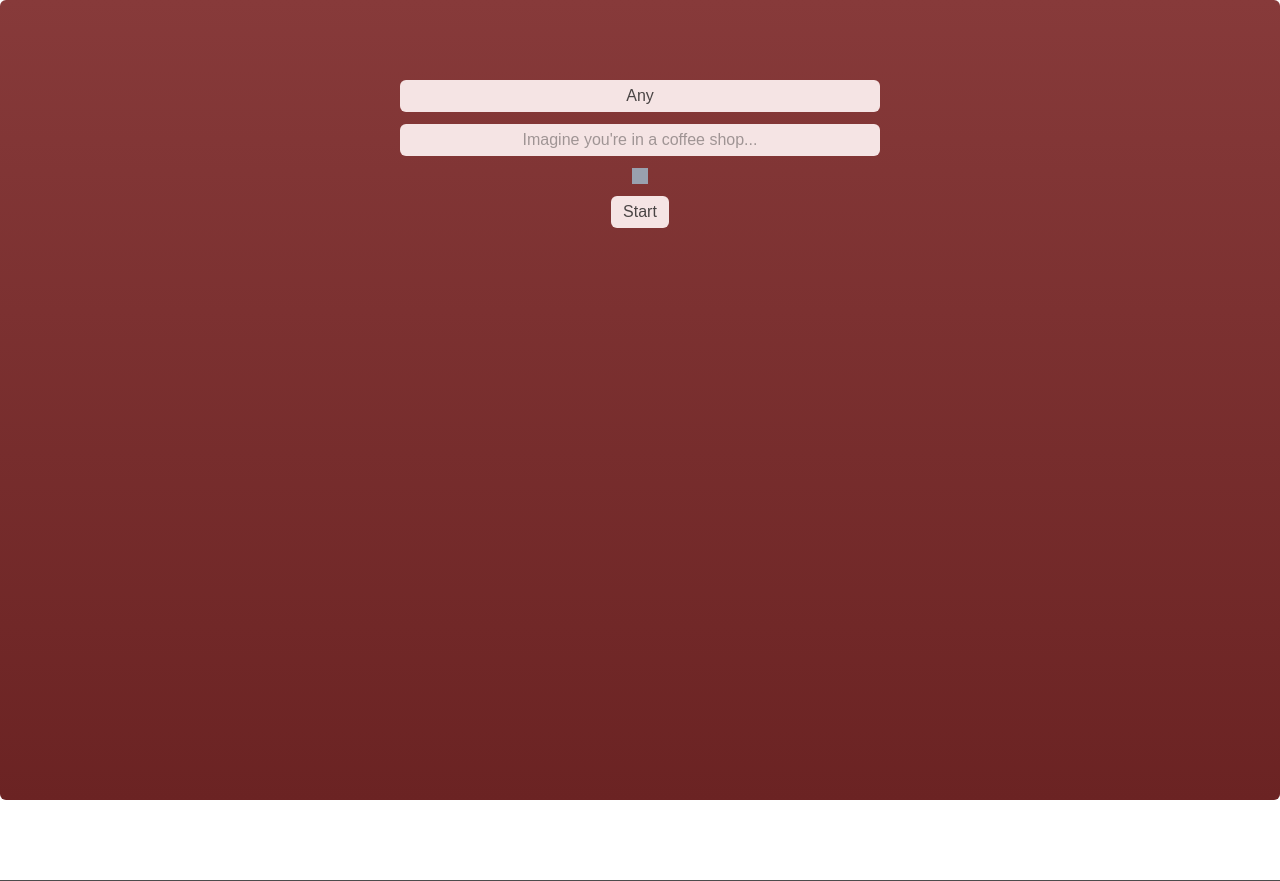
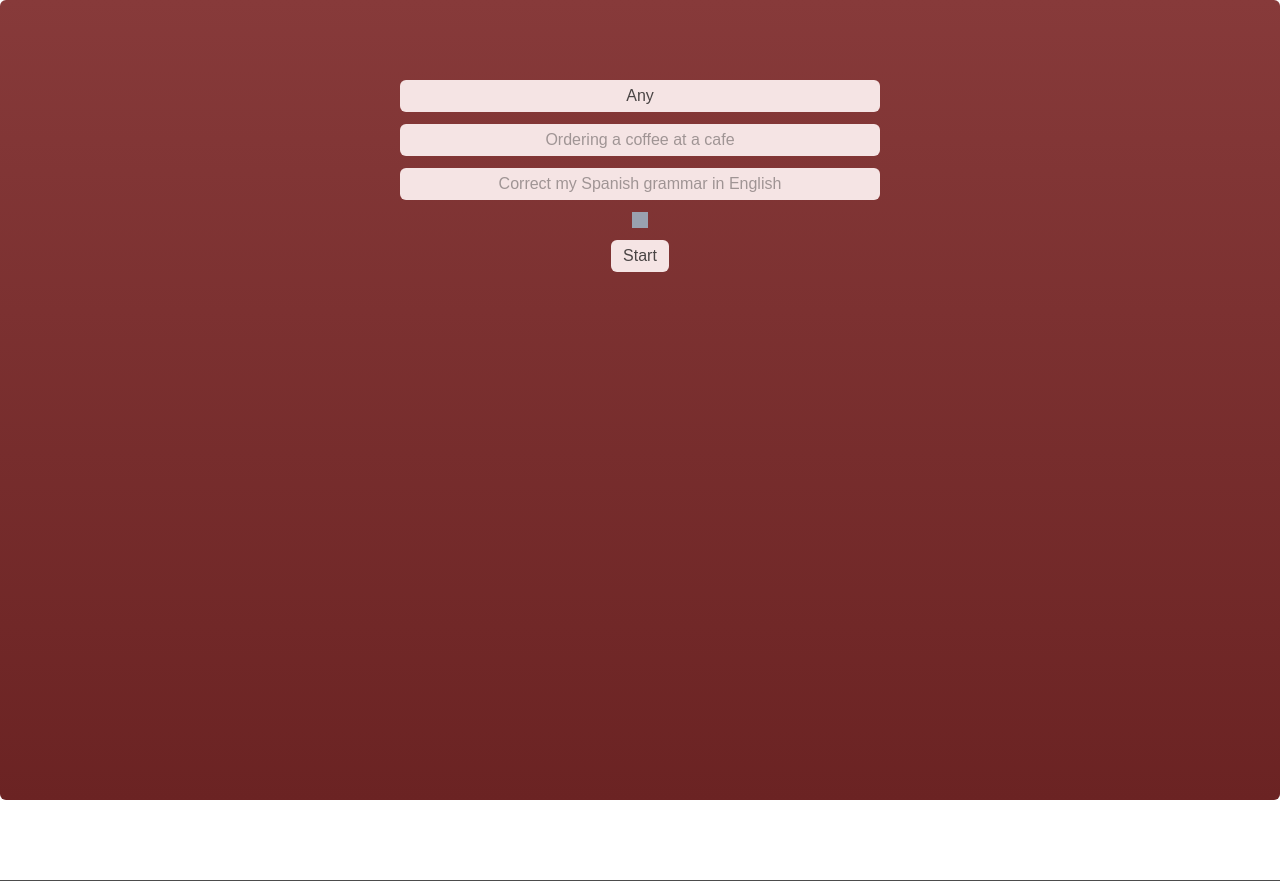
Before and after one commit to connosssss/conV, a Next.js app: page / in a window 1280 px wide. Built offline with nearby package versions, Linux system fonts and the light colour scheme.

Commit message:
Extra instructions added

```diff
--- a/app/api/generate-instructions/route.ts
+++ b/app/api/generate-instructions/route.ts
@@ -7,7 +7,7 @@ export async function POST(req: Request) {
 
   if (!apiKey) return NextResponse.json({ error: "No API key" }, { status: 500 });
 
-  const { language, scenario } = await req.json();
+  const { language, scenario, extraInstructions } = await req.json();
 
   const res = await fetch(
     `https://generativelanguage.googleapis.com/v1beta/models/gemini-3.1-flash-lite-preview:generateContent?key=${apiKey}`,
@@ -18,9 +18,11 @@ export async function POST(req: Request) {
         contents: [{
           parts: [{
             text: `Based on the language input "${language}" and the scenario "${scenario}", create a detailed system instruction for an assistant to roleplay in the scenario.
-            The AI must fully embody a character in this scenario and communicate in the specified language.
+            The AI must fully embody a character in this scenario and communicate in the specified language unless asked by the user to switch or specified in the extra instructions.
             Also determine the closest BCP-47 language code for the language input (e.g., "en-US", "es-ES", "fr-FR").
-            Return JSON with two keys: "systemInstruction" (string) and "languageCode" (string).`
+            Return JSON with two keys: "systemInstruction" (string) and "languageCode" (string).
+
+            Here is a list of extra instructions by the user, keep these a high priority: ${extraInstructions}`
           }]
         }],
         generationConfig: { responseMimeType: "application/json" }
--- a/app/page.tsx
+++ b/app/page.tsx
@@ -114,6 +114,7 @@ export default function Home() {
 
 
   const [inputScenario, setInputScenario] = useState("");
+  const [additionalInstructions, setAdditionalInstructions] = useState("");
 
 
 
@@ -210,7 +211,7 @@ export default function Home() {
       const gRes = await fetch("/api/generate-instructions", {
         method: "POST",
         headers: { "Content-Type": "application/json" },
-        body: JSON.stringify({ language, scenario: inputScenario }),
+        body: JSON.stringify({ language, scenario: inputScenario, extraInstructions: additionalInstructions }),
       });
 
 
@@ -225,6 +226,7 @@ export default function Home() {
 
     catch (err) {
       console.error("Error generating system instruction:", err);
+      setStatus("Error generating instructions. Using defaults.");
     }
 
     const audioCtx = new AudioContext({ sampleRate: 24000 });
@@ -334,7 +336,7 @@ export default function Home() {
     setRunning(true);
 
 
-  }, [playAudioChunk, startMic, appendTranscript, language, inputScenario]);
+  }, [playAudioChunk, startMic, appendTranscript, language, inputScenario, additionalInstructions]);
 
   const stop = useCallback(() => {
     wsRef.current?.close();
@@ -372,7 +374,7 @@ export default function Home() {
           }}
           disabled={running}
           className="bg-[#f5e4e4] w-3/8 h-8 rounded-md px-3 text-center"
-          placeholder="Language (e.g. English)"
+          placeholder="Spanish"
         />
 
         <input type="text" value={inputScenario} onChange={(e) => {
@@ -380,23 +382,30 @@ export default function Home() {
           setInputScenario(val);
           console.log("INPUT SCENARIO: " + val);
         }}
-        className="bg-[#f5e4e4] w-3/8 h-8 rounded-md px-3 text-center " placeholder="Imagine you're in a coffee shop..."></input>
+          className="bg-[#f5e4e4] w-3/8 h-8 rounded-md px-3 text-center " placeholder="Ordering a coffee at a cafe"></input>
+
+
+        <input type="text" value={additionalInstructions} onChange={(e) => {
+          const val = e.target.value;
+          setAdditionalInstructions(val);
+          console.log("INPUT SCENARIO: " + val);
+        }}
+          className="bg-[#f5e4e4] w-3/8 h-8 rounded-md px-3 text-center " placeholder="Correct my Spanish grammar in English"></input>
 
         <div
-          className={`w-4 h-4   ${
-            !running ? "bg-gray-400" : canSpeak ? "bg-green-500" : "bg-red-500"
-          }`}
+          className={`w-4 h-4   ${!running ? "bg-gray-400" : canSpeak ? "bg-green-500" : "bg-red-500"
+            }`}
         ></div>
 
 
         <button onClick={running ? stop : start}
-        className="bg-[#f5e4e4] hover:bg-[#f5e4e4]/80 transition-all duration-200 py-1 px-3 rounded-md">{running ? "Stop" : "Start"}</button>
+          className="bg-[#f5e4e4] hover:bg-[#f5e4e4]/80 transition-all duration-200 py-1 px-3 rounded-md">{running ? "Stop" : "Start"}</button>
 
       </div>
 
 
 
-    <hr />
+      <hr />
 
 
       <p>{status}</p>
```
